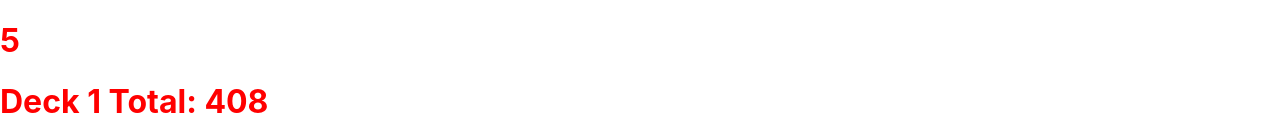
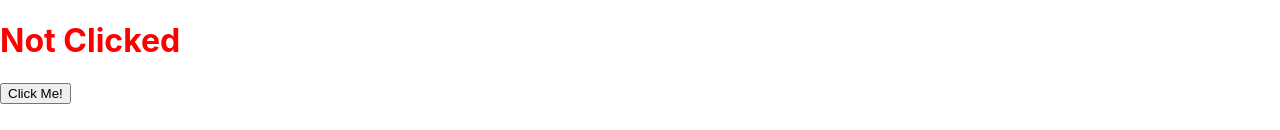
Before and after one commit to Nick-tsoukas/react-playground, a React (Create React App) app: page / in a window 1280 px wide. Shown: the top 130 px of the page. Built offline with nearby package versions, Linux system fonts and the light colour scheme.

Commit message:
Click function on button

```diff
--- a/src/App.js
+++ b/src/App.js
@@ -2,12 +2,13 @@
 import './App.css';
 
 import Pokegame from './Pokegame';
-import Timer from './Timer';
+import Button from './Button';
+
 
 function App() {
   return (
     <div className="App">
-      <Timer max={100}/>
+      <Button/>
       <Pokegame />
     </div>
   );
--- /dev/null
+++ b/src/Button.js
@@ -0,0 +1,26 @@
+import React, { Component } from 'react';
+
+class Button extends Component {
+    constructor(props){
+        super(props);
+        this.state = { clicked: false };
+        this.click = this.click.bind(this);
+        this.unClick = this.unClick.bind(this);
+    }
+    click(e){
+        this.setState({clicked: true});
+    }
+    unClick(e){
+        this.setState({clicked: false });
+    }
+    render(){
+        return (
+            <div>
+                <h1>{this.state.clicked? 'Clicked' : 'Not Clicked'}</h1>
+                <button onClick={this.state.clicked? this.unClick : this.click}>Click Me!</button>
+            </div>
+        )
+    }
+}
+
+export default Button;
--- a/src/Timer.js
+++ /dev/null
@@ -1,25 +0,0 @@
-import React, { Component } from 'react';
-
-class Timer extends Component {
-    constructor(props){
-        super(props);
-        this.state = {num: 0};
-        this.counter();
-    }
-    counter(){
-        setInterval(() => {
-            let start = this.state.num;
-            start++;
-            this.setState({num:start});
-        },1000)
-    }
-    render(){
-        return(
-            <div>
-                <h1>{this.state.num}</h1>
-            </div>
-        )
-    }
-}
-
-export default Timer;
```
